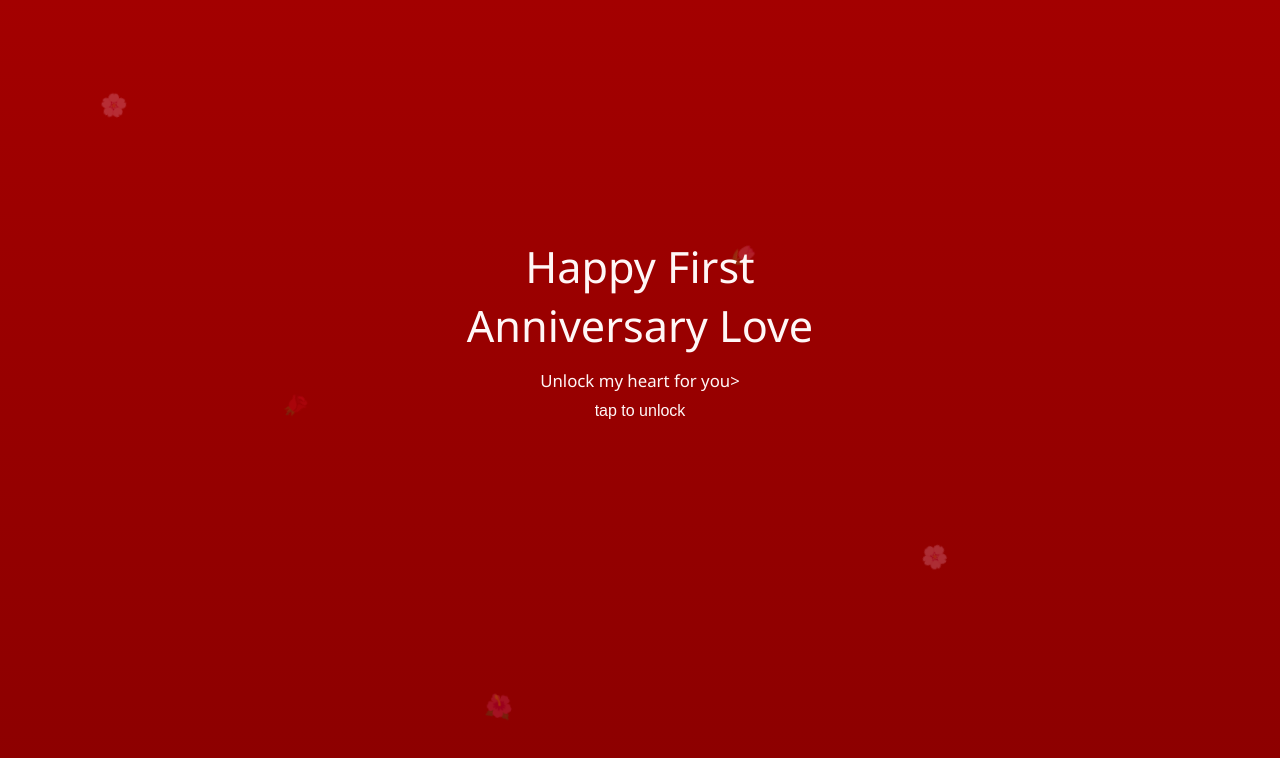
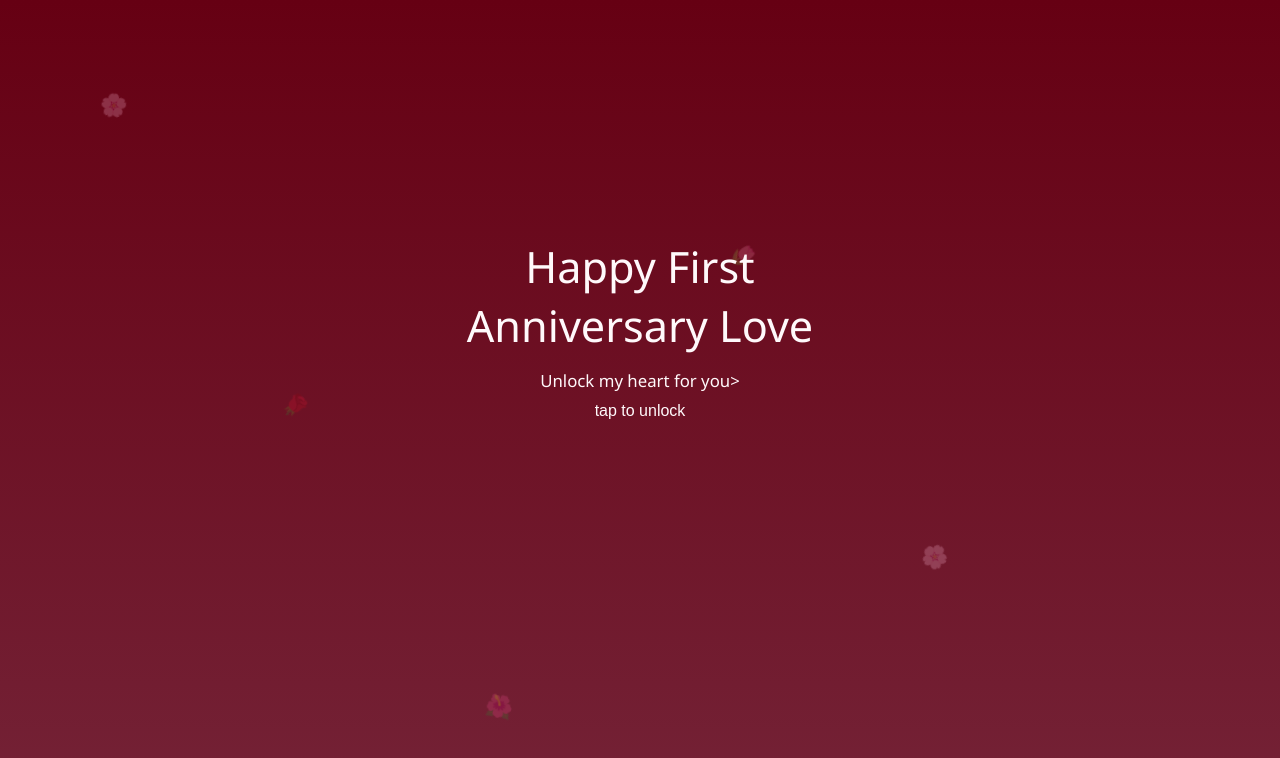
Before and after one commit to click-to-fall/Anniversary-design-3, a plain HTML site: page index.html in a window 1280 px wide. Drawn offline with Linux system fonts and the light colour scheme.

Commit message:
Update index.html

```diff
--- a/index.html
+++ b/index.html
@@ -7,15 +7,15 @@
 <style>
 *{margin:0;padding:0;box-sizing:border-box}
 :root{
---red:#a30000;
---red-dark:#8c0000;
---white:#fff7f7;
---soft:#ffdede;
---pink1:#ffbfd0;
---pink2:#ff8fb0;
---paper:#f3dfb6;
---paper-dark:#d9bf87;
---ink:#3d2a18;
+--red:#660013;
+--red-dark:#742236;
+--white:#fff9fb;
+--soft:#ffe4ec;
+--pink1:#ffc2d1;
+--pink2:#ff8fab;
+--paper:#fff0f5;
+--paper-dark:#ffd6e0;
+--ink:#4a1c2a;
 }
 body{
 font-family:"Segoe UI",sans-serif;
```
